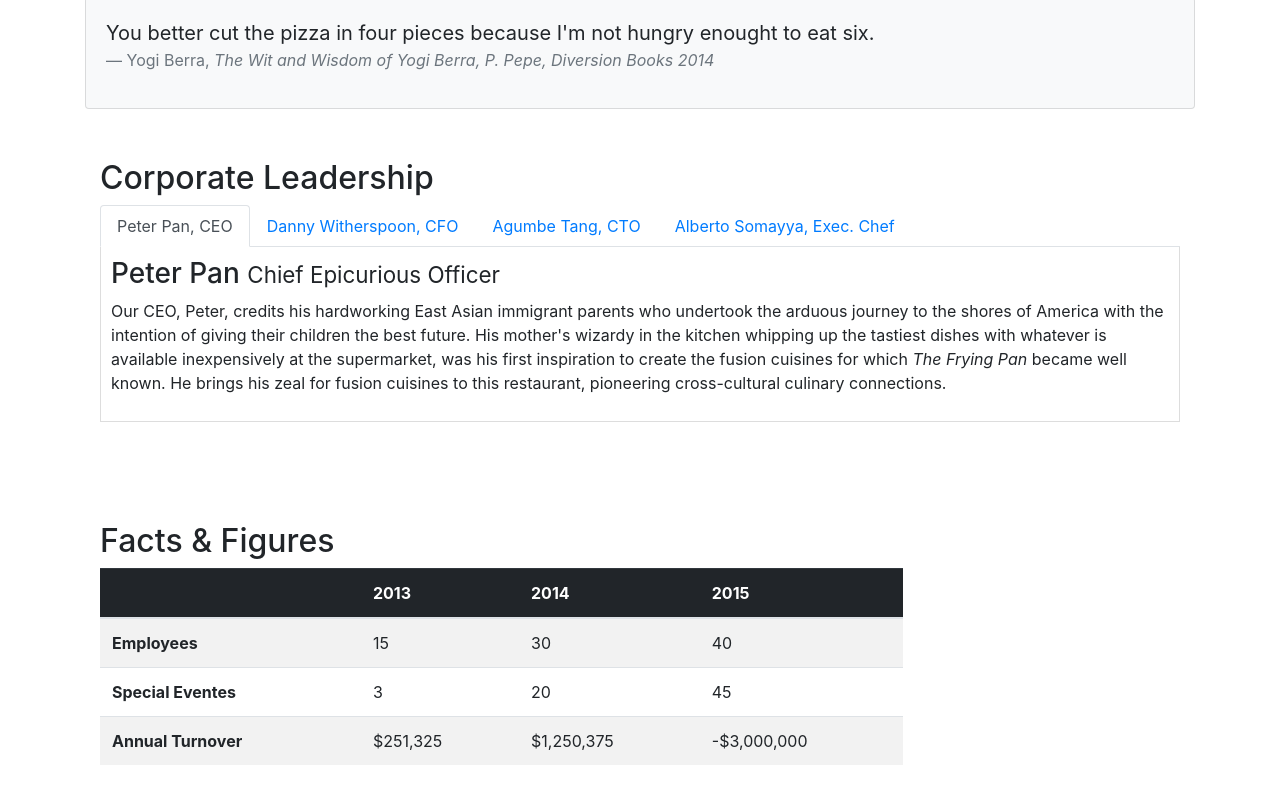
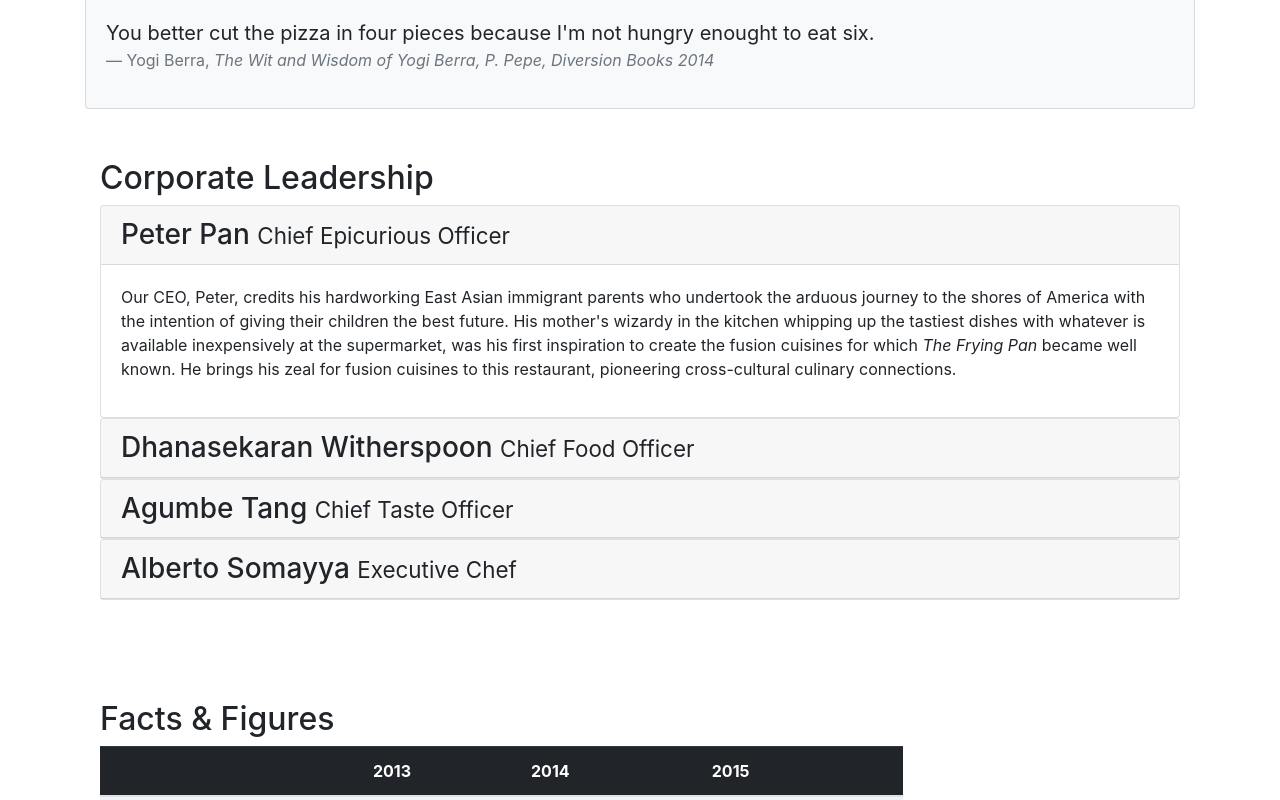
Before and after one commit to fragux/confusion, a website: page aboutus.html in a window 1280 px wide. Shown: the part 682-1482 px from the top of the page. Drawn offline with nearby package versions, Linux system fonts and the light colour scheme.

Commit message:
Bootstrap - Collapse

```diff
--- a/aboutus.html
+++ b/aboutus.html
@@ -100,48 +100,57 @@
         <div class="row-content">
             <div class="col-12 ">
                 <h2>Corporate Leadership</h2>
-                <ul class="nav nav-tabs">
-                    <li class="nav-item">
-                      <a class="nav-link active" href="#peter"
-                        role="tab" data-toggle="tab">Peter Pan, CEO</a>
-                    </li>
-                    <li class="nav-item">
-                      <a class="nav-link" href="#danny" role="tab"
-                        data-toggle="tab">Danny Witherspoon, CFO</a>
-                    </li>
-                    <li class="nav-item">
-                      <a class="nav-link" href="#agumbe"role="tab"
-                        data-toggle="tab">Agumbe Tang, CTO</a>
-                    </li>
-                    <li class="nav-item">
-                      <a class="nav-link" href="#alberto" role="tab"
-                        data-toggle="tab">Alberto Somayya, Exec. Chef</a>
-                    </li>
-                </ul>
-                <div class="tab-content">
-                    <div role="tabpanel" class="tab-pane fade show active" id="peter">
-                        <h3>Peter Pan <small>Chief Epicurious Officer</small></h3>
+                <div id="accordion">
+                <div class="card">
+                    <div class="card-header" role="tab" id="peterhead">
+                        <h3 class="mb-0">
+                            <a data-toggle="collapse" data-target="#peter">Peter Pan <small>Chief Epicurious Officer</small></a></h3>
+                    </div>
+                            <div class="collapse show" id="peter" data-parent="#accordion">
+                                <div class="card-body">
                                     <p  class="d-none d-sm-block">Our CEO, Peter, credits his hardworking East Asian immigrant parents who undertook the arduous journey to the shores of America with the intention of giving their children the best future. His mother's wizardy in the kitchen whipping up the tastiest dishes with whatever is available inexpensively at the supermarket, was his first inspiration to create the fusion cuisines for which <em>The Frying Pan</em> became well known. He brings his zeal for fusion cuisines to this restaurant, pioneering cross-cultural culinary connections.</p>
                                 </div>
-                    <div role="tabpanel" class="tab-pane fade" id="danny">
-                        <h3>Dhanasekaran Witherspoon <small>Chief Food Officer</small></h3>
+                            </div>
+                </div>
+
+                <div class="card">
+                    <div class="card-header" role="tab" id="dannyhead">
+                        <h3 class="mb-0">
+                            <a class="collapsed" data-toggle="collapse" data-target="#danny">Dhanasekaran Witherspoon <small>Chief Food Officer</small></a></h3>
+                    </div>
+                            <div class="collapse" id="danny" data-parent="#accordion">
+                                <div class="card-body">
                                     <p class="d-none d-sm-block">Our CEO, Peter, credits his hardworking East Asian immigrant parents who undertook the arduous journey to the shores of America with the intention of giving their children the best future. His mother's wizardy in the kitchen whipping up the tastiest dishes with whatever is available inexpensively at the supermarket, was his first inspiration to create the fusion cuisines for which <em>The Frying Pan</em> became well known. He brings his zeal for fusion cuisines to this restaurant, pioneering cross-cultural culinary connections.</p>
                                     <p class="d-none d-sm-block">Our CFO, Danny, as he is affectionately referred to by his colleagues, comes from a long established family tradition in farming and produce. His experiences growing up on a farm in the Australian outback gave him great appreciation for varieties of food sources. As he puts it in his own words, <em>Everything that runs, wins, and everything that stays, pays!</em></p>
                                 </div>
-                    <div role="tabpanel" class="tab-pane fade" id="agumbe">
-                        <h3>Agumbe Tang <small>Chief Taste Officer</small></h3>
+                            </div>
+                </div>
+                <div class="card">
+                    <div class="card-header" id="agumbehead">
+                        <h3 class="mb-0">
+                            <a class="collapsed" data-toggle="collapse" data-target="#agumbe">Agumbe Tang <small>Chief Taste Officer</small></a></h3>
+                            </div>
+                            <div class="collapse" id="agumbe" data-parent="#accordion">
+                                <div class="card-body">
                                     <p class="d-none d-sm-block">Blessed with the most discerning gustatory sense, Agumbe, our CTO, personally ensures that every dish that we serve meets his exacting tastes. Our chefs dread the tongue lashing that ensues if their dish does not meet his exacting standards. He lives by his motto, <em>You click only if you survive my lick.</em></p>
                                 </div>
-                    <div role="tabpanel" class="tab-pane fade" id="alberto">
-                        <h3 >Alberto Somayya <small>Executive Chef</small></h3>
+                            </div>
+                    </div>
+                </div>
+                <div class="card">
+                    <div class="card-header" id="albertohead">
+                        <h3 class="mb-0">
+                            <a class="collapsed" data-toggle="collapse" data-target="#alberto">Alberto Somayya <small>Executive Chef</small></a></h3>
+                    </div>
+                            <div class="collapse" id="alberto" data-parent="#accordion">
+                                <div class="card-body">
                                      <p class="d-none d-sm-block">Award winning three-star Michelin chef with wide International experience having worked closely with whos-who in the culinary world, he specializes in creating mouthwatering Indo-Italian fusion experiences. He says, <em>Put together the cuisines from the two craziest cultures, and you get a winning hit! Amma Mia!</em></p>
+                                </div>
+                            </div>
                 </div>
             </div>
 
 
-
-
-            </div>
        </div>
        <div class="row-content">
            <div class="col-12 col-sm-9">
@@ -183,6 +192,7 @@
        </div>
 
     </div>
+
 
     <footer class="footer">
         <div class="container">
```
Lines whose indentation alone changed are shown as unchanged.
